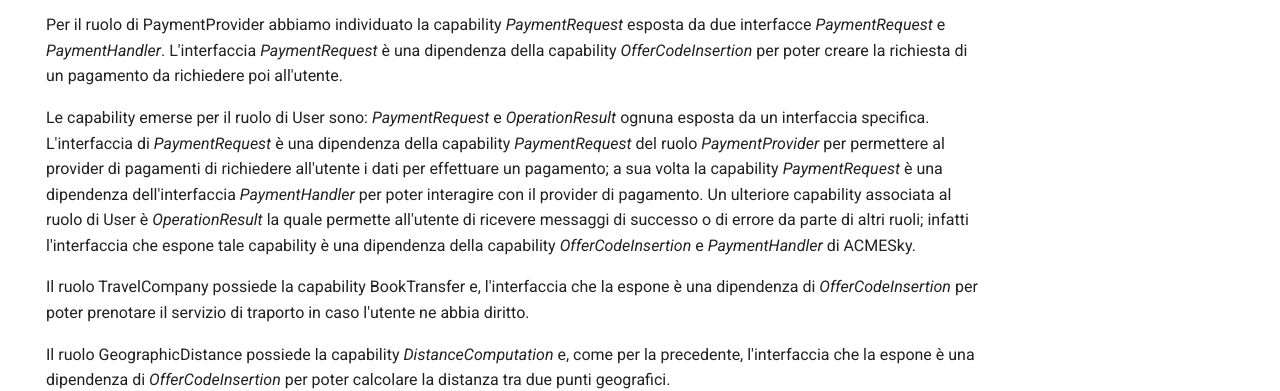
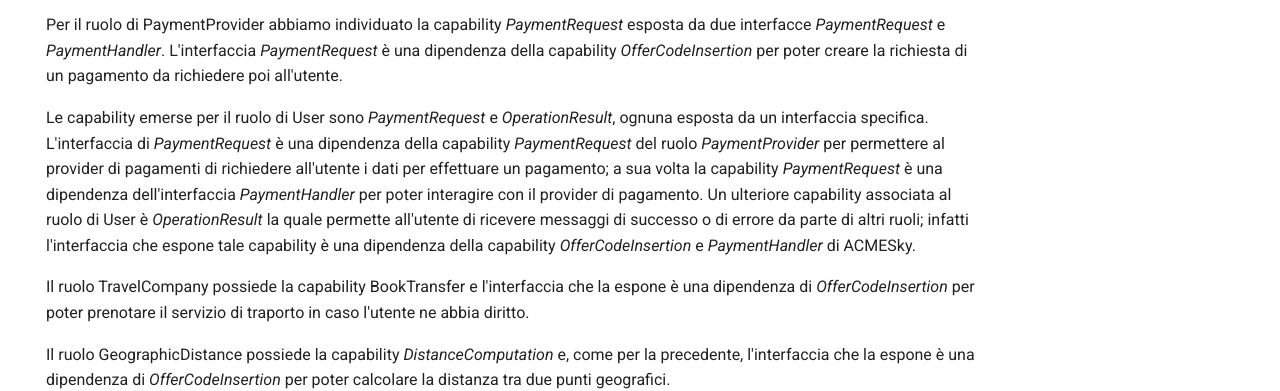
Before and after one commit to sosengers/project-documentation, an MkDocs documentation site: the page built from docs/uml.md, in a window 1280 px wide and 900 px high, scrolled down 3716 px. Shown: the part 351-742 px from the top of the window. Built offline with MkDocs 1.6.1 and Material for MkDocs 9.7.7, drawn with Linux system fonts in a browser that asks for light colours; comment, search, counter and statistics services are not loaded.

Commit message:
Piccoli fix #8

```diff
--- a/docs/uml.md
+++ b/docs/uml.md
@@ -48,9 +48,9 @@
 
 Per il ruolo di PaymentProvider abbiamo individuato la capability _PaymentRequest_ esposta da due interfacce _PaymentRequest_ e _PaymentHandler_. L'interfaccia _PaymentRequest_ è una dipendenza della capability _OfferCodeInsertion_ per poter creare la richiesta di un pagamento da richiedere poi all'utente.
 
-Le capability emerse per il ruolo di User sono: _PaymentRequest_ e _OperationResult_ ognuna esposta da un interfaccia specifica. L'interfaccia di _PaymentRequest_ è una dipendenza della capability _PaymentRequest_ del ruolo _PaymentProvider_ per permettere al provider di pagamenti di richiedere all'utente i dati per effettuare un pagamento; a sua volta la capability _PaymentRequest_ è una dipendenza dell'interfaccia _PaymentHandler_ per poter interagire con il provider di pagamento. Un ulteriore capability associata al ruolo di User è _OperationResult_ la quale permette all'utente di ricevere messaggi di successo o di errore da parte di altri ruoli; infatti l'interfaccia che espone tale capability è una dipendenza della capability _OfferCodeInsertion_ e _PaymentHandler_ di ACMESky.
+Le capability emerse per il ruolo di User sono _PaymentRequest_ e _OperationResult_, ognuna esposta da un interfaccia specifica. L'interfaccia di _PaymentRequest_ è una dipendenza della capability _PaymentRequest_ del ruolo _PaymentProvider_ per permettere al provider di pagamenti di richiedere all'utente i dati per effettuare un pagamento; a sua volta la capability _PaymentRequest_ è una dipendenza dell'interfaccia _PaymentHandler_ per poter interagire con il provider di pagamento. Un ulteriore capability associata al ruolo di User è _OperationResult_ la quale permette all'utente di ricevere messaggi di successo o di errore da parte di altri ruoli; infatti l'interfaccia che espone tale capability è una dipendenza della capability _OfferCodeInsertion_ e _PaymentHandler_ di ACMESky.
 
-Il ruolo TravelCompany possiede la capability BookTransfer e, l'interfaccia che la espone è una dipendenza di _OfferCodeInsertion_ per poter prenotare il servizio di traporto in caso l'utente ne abbia diritto.
+Il ruolo TravelCompany possiede la capability BookTransfer e l'interfaccia che la espone è una dipendenza di _OfferCodeInsertion_ per poter prenotare il servizio di traporto in caso l'utente ne abbia diritto.
 
 Il ruolo GeographicDistance possiede la capability _DistanceComputation_ e, come per la precedente, l'interfaccia che la espone è una dipendenza di _OfferCodeInsertion_ per poter calcolare la distanza tra due punti geografici.
 
```
